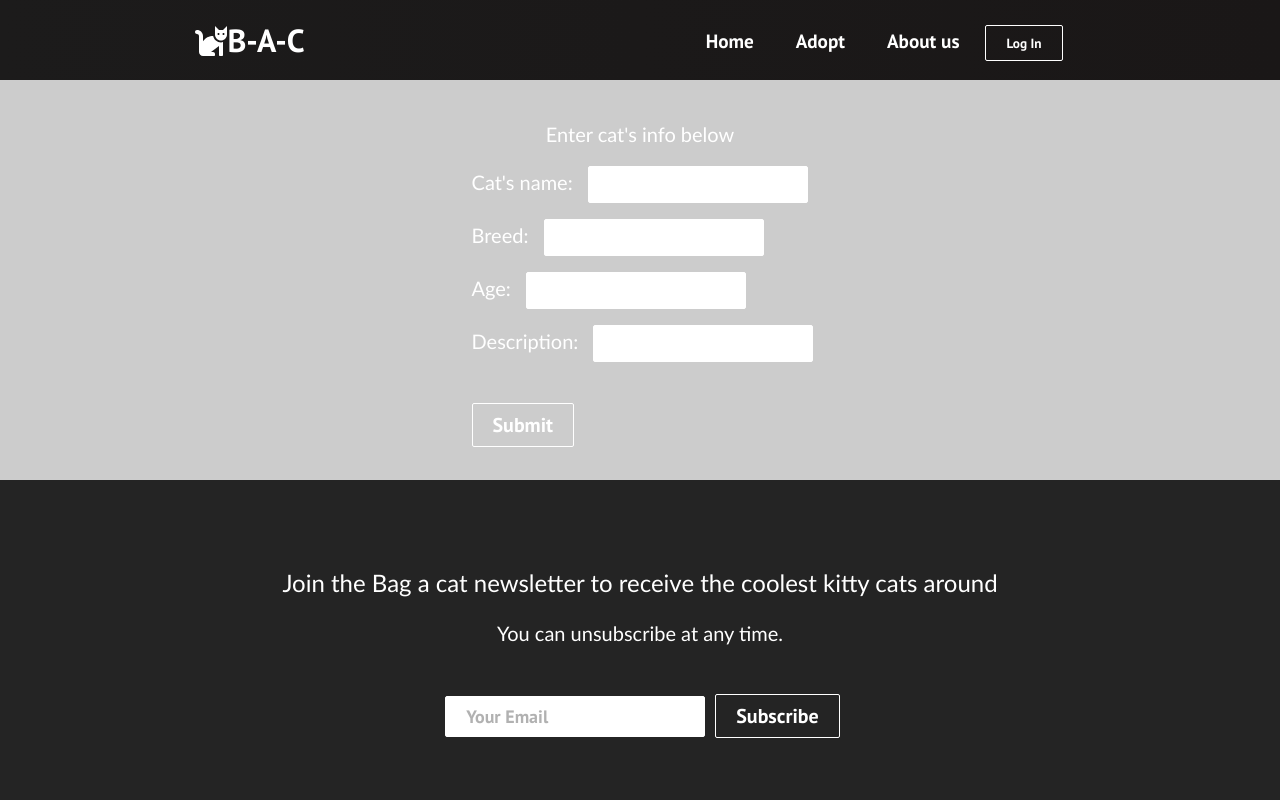
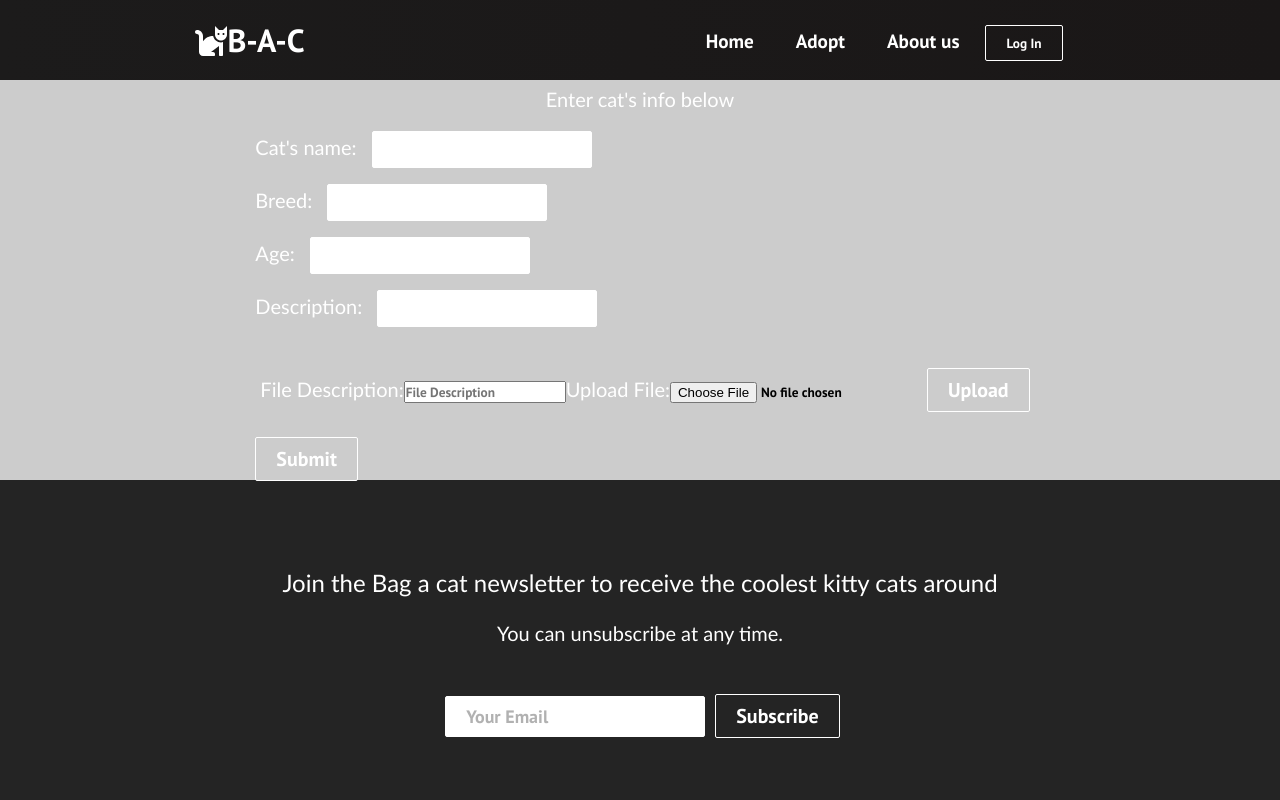
Before and after one commit to steverodrig/Bag-a-Cat, a React (Create React App) app in the folder client/: page /catpost in a window 1280 px wide. Shown: the top 800 px of the page. Built offline with nearby package versions, Linux system fonts and the light colour scheme.

Commit message:
image upload works, just not in concurrence with cat data

```diff
--- a/client/package.json
+++ b/client/package.json
@@ -12,6 +12,7 @@
     "@testing-library/user-event": "^12.6.0",
     "auth0": "^2.31.0",
     "gsap": "^3.5.1",
+    "jquery": "^3.5.1",
     "react": "^17.0.1",
     "react-dom": "^17.0.1",
     "react-hook-form": "^6.13.1",
--- a/client/src/App.js
+++ b/client/src/App.js
@@ -19,6 +19,7 @@ import Contact from "./pages/contact"
 import Support from "./pages/support"
 import Locations from "./pages/locations"
 import Investors from "./pages/investors"
+import Upload from "./pages/upload"
 import {  BrowserRouter as Router, Switch,  Route,} from "react-router-dom";
 import Testimonials from "./pages/testimonials";
 
@@ -48,6 +49,7 @@ function App() {
           <Route path='/support' component={Support} />
           <Route path='/locations' component={Locations} />
           <Route path='/catpost'  component={Catpost} />
+          <Route path='/upload' component={Upload} />
           <Route path= '/catmemes' component={() => {window.location.href = "https://imgur.com/search/score?q=cat+memes"; return null}}/>
           <Route path= '/YouTube' component={() => {window.location.href = "https://www.youtube.com/channel/UCNo5PGwGmfnEprEUUb9AGgw"; return null}}/>
           <Route path= '/Cattitude' component={() => {window.location.href = "https://scratch.mit.edu/projects/404898794/fullscreen/"; return null}}/>
--- a/client/src/component/button.css
+++ b/client/src/component/button.css
@@ -35,6 +35,14 @@
     transition: all 0.3s ease-out;
 }
 
+.btn--outliner {
+    background-color: transparent;
+    color: grey;
+    padding: 8px 20px;
+    border: 1px solid var(--primary);
+    transition: all 0.3s ease-out;
+}
+
 .btn--medium {
     padding: 8px 20px;
     font-size: 20px;
--- a/client/src/component/button.js
+++ b/client/src/component/button.js
@@ -1,7 +1,7 @@
 import React from 'react';
 import './button.css';
 
-const STYLES = ['btn--primary', 'btn--outline']
+const STYLES = ['btn--primary', 'btn--outline', 'btn--outliner']
 const SIZES = ['btn--medium', 'btn--large'];
 
 export const Button = ({
--- a/client/src/pages/catpost.js
+++ b/client/src/pages/catpost.js
@@ -3,15 +3,17 @@ import Footer from "../component/footer";
 import API from "../utils/API";
 import "../component/application.css"
 import { Button } from '../component/button';
+import $ from 'jquery';
 
 class Catpost extends Component {
+
 
     state = {
         name: " ",
         breed: " ",
         description: " ",
-        image: " ",
         age: " ",
+        // image: " ",
         adopted: false
     }
 
@@ -29,15 +31,51 @@ class Catpost extends Component {
         API.postCats(this.state)
             .then(res => {
                 alert("New adoption card has been submitted.");
+
             })
             .catch(err => {
                 console.log(err)
             })
     }
 
+    imageHandler = e => {
+        e.preventDefault()
+
+        // target the form
+        const form = $("#uploadForm")[0];
+        // collect all data from the form (text fields AND file inputs)
+        const data = new FormData(form);
+
+        $.ajax({
+            type: "POST",
+            enctype: "multipart/form-data", // IMPORTANT!!!
+            url: "/upload",
+            data: data,
+            processData: false,
+            contentType: false,
+            cache: false,
+            timeout: 600000,
+            success: function(response) {
+                // celebrate a bit; the upload succeeded!
+                alert("Image uploaded successfully")
+
+
+                // the back-end sends an object containing the AWS url for the newly-uploaded
+                // file and any additional data sent from the front-end via our AJAX post
+                console.log("this is a response " + JSON.stringify(response.location));
+
+                // clear out the form fields for next upload
+                $("#uploadForm")[0].reset();
+            },
+            error: function(err) {
+                console.log(err);
+            }
+        });
+    };
+
     render() {
 
-        const { name, breed, description, age, image } = this.state
+        const { name, breed, description, age } = this.state
         return (
             <>
                 <div className="app-container">
@@ -61,7 +99,17 @@ class Catpost extends Component {
                             <input className='app-input' name="description" value={description} onChange={this.changeHandler} />
                         </div>
                         <div>
+                            {/* <Link to={`/upload`}>Add image </Link> */}
+                            <form id="uploadForm" encType="multipart/form-data" >
+                                <label htmlFor="description">File Description:</label>
+                                <input type="text" name="description" placeholder="File Description" id="description" />
 
+                                {/* <!-- the name attribute here ('upload') must match the key following 'req.files' in your back-end route! --> */}
+                                <label htmlFor="upload">Upload File:</label>
+                                <input type="file" name="upload" id="upload" />
+                                <Button buttonSize='btn--medium' buttonStyle='btn--outline' onClick={this.imageHandler}>Upload</Button>
+                                {/* <input type="submit" value="Upload File" id="submitUpload"></input> */}
+                            </form>
                         </div>
                         <Button buttonSize='btn--medium' buttonStyle='btn--outline' type="submit">Submit</Button>
                     </form>
--- /dev/null
+++ b/client/src/pages/upload.js
@@ -0,0 +1,67 @@
+import React, { Component } from "react";
+import { Button } from "../component/button";
+import "../component/application.css";
+import "../component/button.css";
+import Axios from "axios";
+import $ from 'jquery';
+
+
+class Upload extends Component {
+
+imageHandler = e => {
+    e.preventDefault();
+
+    // target the form
+    const form = $("#uploadForm")[0];
+    // collect all data from the form (text fields AND file inputs)
+    const data = new FormData(form);
+
+    $.ajax({
+        type: "POST",
+        enctype: "multipart/form-data", // IMPORTANT!!!
+        url: "/upload",
+        data: data,
+        processData: false,
+        contentType: false,
+        cache: false,
+        timeout: 600000,
+        success: function(response) {
+            // celebrate a bit; the upload succeeded!
+            alert("Success!!!")
+
+
+            // the back-end sends an object containing the AWS url for the newly-uploaded
+            // file and any additional data sent from the front-end via our AJAX post
+            console.log(response);
+
+            // clear out the form fields for next upload
+            $("#uploadForm")[0].reset();
+        },
+        error: function(err) {
+            console.log(err);
+        }
+    });
+};
+
+    render() {
+
+        return(
+            <>
+            {/* the 'enctype' attribute is crucial here! */}
+            <form id="uploadForm" encType="multipart/form-data" onSubmit={this.imageHandler}>
+                <label htmlFor="description">File Description:</label>
+                <input type="text" name="description" placeholder="File Description" id="description" />
+
+                {/* <!-- the name attribute here ('upload') must match the key following 'req.files' in your back-end route! --> */}
+                <label htmlFor="upload">Upload File:</label>
+                <input type="file" name="upload" id="upload" />
+
+                <input type="submit" value="Upload File" id="submitUpload"></input>
+            </form>
+
+        </>
+        )
+    }
+}
+
+export default Upload;
```
Also changed, not shown: client/src/component/Upload/index.js (deleted, +0 -40 lines), 2 other files (tests, documents, lock files or other folders).
